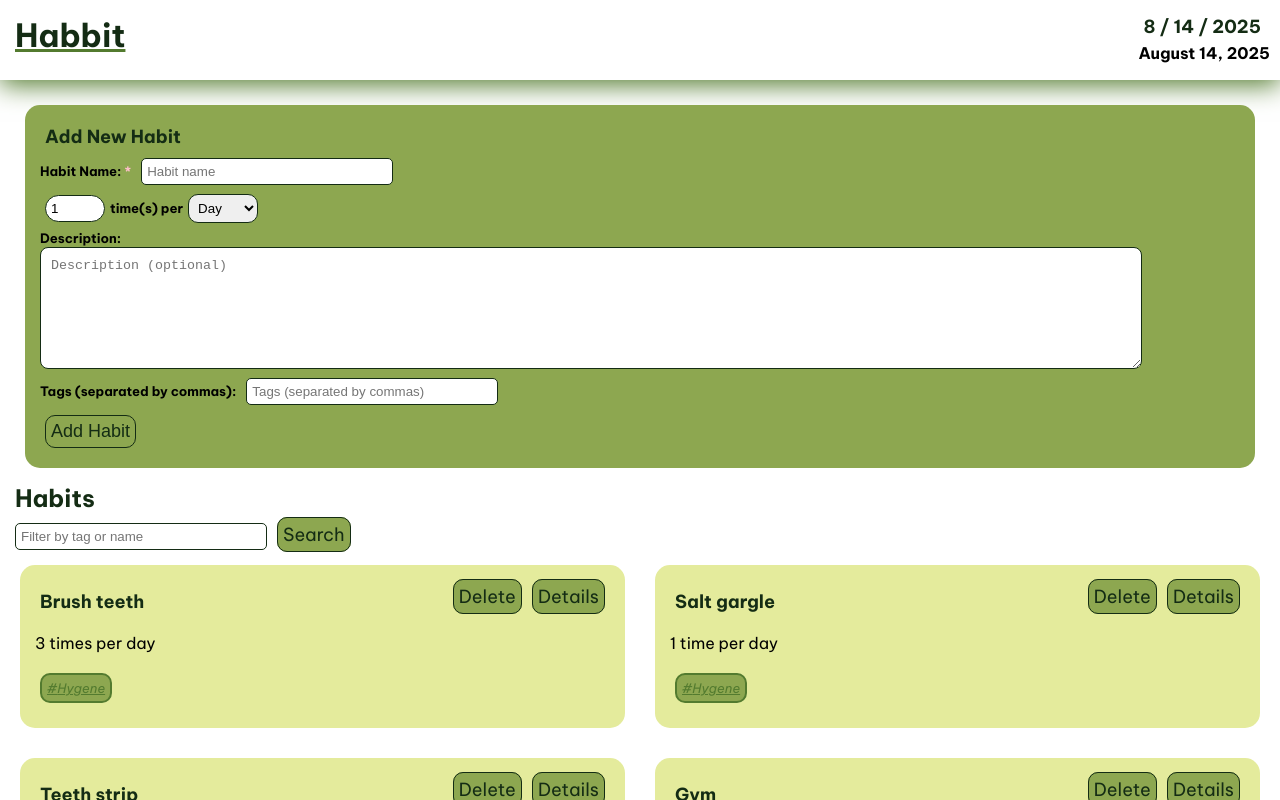
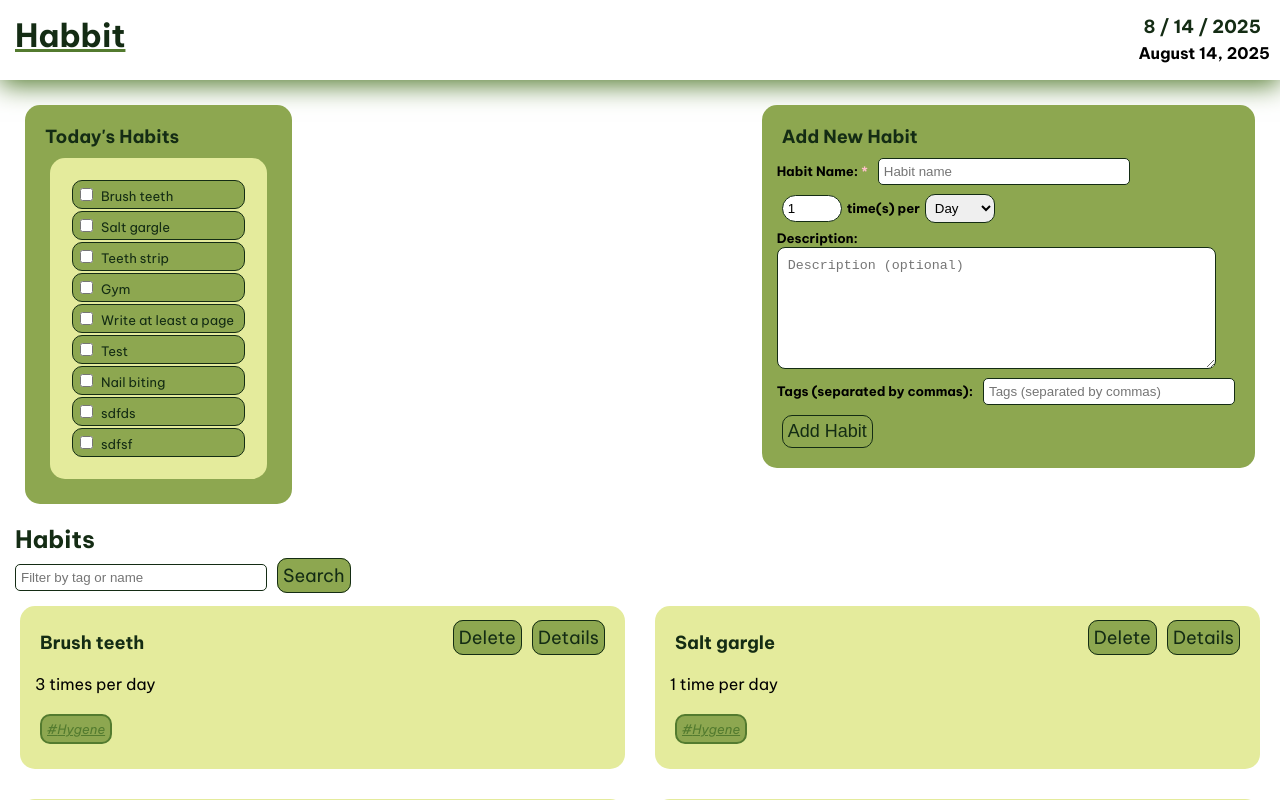
Before and after one commit to kandriam/habbit-prototype, an Angular app: page / in a window 1280 px wide. Shown: the top 800 px of the page. Built offline with nearby package versions, Linux system fonts and the light colour scheme; data requests are answered from the project's data file.

Commit message:
Today's Habits

```diff
--- a/src/app/app.ts
+++ b/src/app/app.ts
@@ -9,7 +9,7 @@ import {RouterModule} from '@angular/router';
     <main>
       <header>
         <a [routerLink]="['/']"><h1>Habbit</h1></a>
-        <div id="date"></div>
+          <div id="header-date"></div>
       </header>
       <section class="content">
         <router-outlet></router-outlet>
@@ -33,7 +33,7 @@ function displayDate() {
     let y = date.getFullYear();
     let m = date.getMonth() + 1;
     let d = date.getDate();
-    var datedisplay = document.getElementById("date");
+    var datedisplay = document.getElementById("header-date");
     datedisplay!.innerHTML = (`
       <h3>${m} / ${d} / ${y}</h3>
       <h4>${months[m-1]} ${d}, ${y}</h4>
--- a/src/app/calendar/calendar.css
+++ b/src/app/calendar/calendar.css
@@ -52,7 +52,7 @@ input[type="checkbox"] {
     -webkit-appearance:none;
     -o-appearance:none; */
     /* position: absolute; */
-    accent-color: var(--g3-color);
+    accent-color: var(--accent);
     height: 25px;
     width: 25px;
     /* border: red; */
--- a/src/app/habitdetails/habitdetails.ts
+++ b/src/app/habitdetails/habitdetails.ts
@@ -3,7 +3,7 @@ import { RouterLink, RouterOutlet, ActivatedRoute } from '@angular/router';
 import { HabitService } from '../habit.service';
 import { HabitInfo } from '../habit';
 import { FormControl, FormGroup, ReactiveFormsModule } from '@angular/forms';
-import { Calendar } from '../calendar/calendar';
+import { Calendar } from '../calendar/habitcalendar';
 
 @Component({
   selector: 'app-habitdetails',
@@ -17,10 +17,8 @@ import { Calendar } from '../calendar/calendar';
       </div>
     </div>
     <article>
-
       <div class="details-row">
-        <div id="content-container" class="secondary-container">
-
+        <div id="content-container" class="secondary-container"  style="width: 100%">
           <div class="details-section">
             <div class="details-row">
               {{habit?.name}} {{ habit?.timesperinstance }}
--- a/src/app/home/home.ts
+++ b/src/app/home/home.ts
@@ -2,13 +2,26 @@ import { Component, inject } from '@angular/core';
 import { HabitInfo } from '../habit';
 import { Habit } from '../habit/habit';
 import { HabitService } from '../habit.service';
+import { RouterLink, RouterOutlet } from '@angular/router';
 import { FormControl, FormGroup, ReactiveFormsModule } from '@angular/forms';
 
 @Component({
   selector: 'app-home',
-  imports: [ Habit, ReactiveFormsModule ],
+  imports: [ Habit, ReactiveFormsModule, RouterLink ],
   template: `
     <section>
+      <div class="horizontal-div">
+      <div class="primary-container">
+      <h3>Today's Habits</h3>
+        <div class="secondary-container">
+          @for(habit of filteredHabitList; track $index) {
+            <a class="listbutton" [routerLink]="['/details', habit.id]">
+            <input type="checkbox">
+            {{habit.name}}
+            </a>
+          }
+        </div>
+      </div>
       <form [formGroup]="applyForm" (submit)="createHabit()">
         <div class="primary-container">
           <h3>Add New Habit</h3>
@@ -36,6 +49,7 @@ import { FormControl, FormGroup, ReactiveFormsModule } from '@angular/forms';
           <button class="primary" type="submit">Add Habit</button>
         </div>
       </form>
+      </div>
 
       <section>
         <h2>Habits</h2>
@@ -94,6 +108,6 @@ export class Home {
       this.applyForm.value.description ?? '',
       this.applyForm.value.tags ?? '',
     );
-    // window.location.reload();
   }
+
 }
--- a/src/styles.css
+++ b/src/styles.css
@@ -13,6 +13,8 @@ body {
   --g3-color: #537b2f;
   --g2-color: #8da750;
   --g1-color: #e4eb9c;
+
+  --accent: orange;
 }
 
 h1, h2, h3 {
@@ -87,6 +89,33 @@ a {
     box-shadow: 0px 5px 5px var(--g4-color);
 }
 
+.listbutton {
+  display: block;
+  border: solid 1px var(--g5-color);
+  border-radius: 10px;
+  text-decoration: none;
+  font-size: small;
+  padding: 2px;
+  padding-right: 10px;
+  margin: 2px;
+
+  color: var(--g5-color);
+
+  background-color: var(--g2-color);
+
+  transition: background-color 0.5s;
+  transition: box-shadow 0.5s;
+}
+
+.listbutton:hover {
+    box-shadow: 0px 5px 5px var(--g3-color);
+}
+
+.listbutton:active {
+    background-color: var(--g3-color);
+    box-shadow: 0px 5px 5px var(--g4-color);
+}
+
 input {
   border: solid 1px var(--g5-color);
   padding: 5px;
@@ -121,6 +150,19 @@ input[type="range"]:hover {
 
 }
 
+input[type="checkbox"] {
+    /* -moz-appearance:none;
+    -webkit-appearance:none;
+    -o-appearance:none; */
+    /* position: absolute; */
+    accent-color: var(--accent);
+    /* height: 10px;
+    width: 10px; */
+}
+
+input[type="checkbox"] :hover {
+    box-shadow: 5px 5px 5px var(--g4-color);
+}
 
 label {
   font-weight: bold;
@@ -143,12 +185,12 @@ textarea {
 }
 
 aside {
-  width: 30%;
+  /* width: 30%; */
   padding-left: 15px;
   margin-left: 15px;
-  float: right;
+  /* float: right; */
   font-style: italic;
-  background-color: lightgray;
+  /* background-color: lightgray; */
 }
 
 
@@ -164,6 +206,8 @@ select {
   border-radius: 15px;
   padding: 15px;
   margin: 15px;
+  /* width: 100%; */
+  min-width: fit-content;
 }
 
 .secondary-container {
@@ -171,10 +215,14 @@ select {
   border-radius: 15px;
   padding: 20px;
   margin:10px;
-  width: 90%;
-
+  /* width: 90%; */
+  min-width: fit-content;
 }
 
+.horizontal-div {
+  display: flex;
+  justify-content: space-between;
+}
 
 .habit-tags::before {
     content: "#";
```
Also changed, not shown: src/app/calendar/habitcalendar.ts (renamed from src/app/calendar/calendar.ts).
